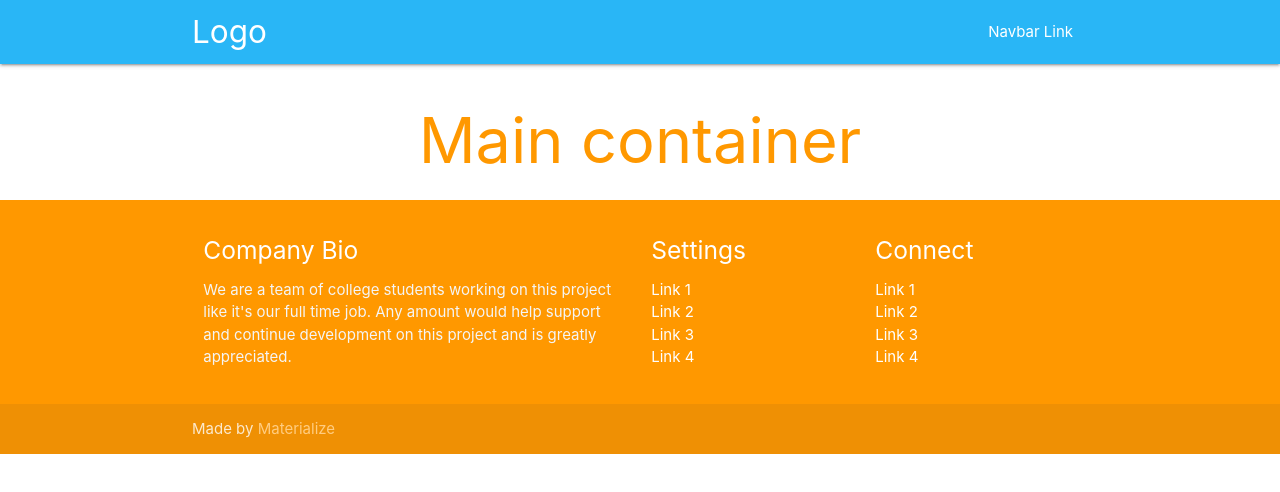
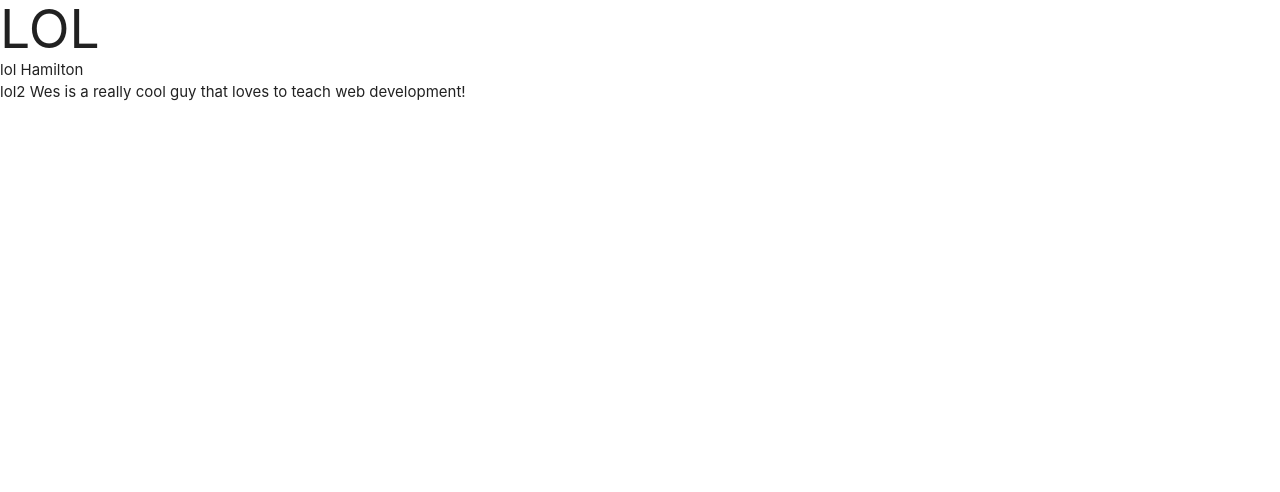
Before and after one commit to aiko17000/sylvan-quest, a plain HTML site: page index.html in a window 1280 px wide. Drawn offline with nearby package versions, Linux system fonts and the light colour scheme.

Commit message:
CSS full height width container + test debut systeme de rendering

```diff
--- /dev/null
+++ b/css/app.css
@@ -0,0 +1,27 @@
+html {
+  height: 100%;
+  margin: 0;
+  padding: 0;
+}
+body {
+  height: 100%;
+  margin: 0;
+  padding: 0;
+}
+
+#main-container {
+  width: 100%;
+  height: 100%;
+  margin: 0;
+  padding: 0;
+}
+
+body, div, dl, dt, dd, ul, ol, li, h1, h2, h3, h4, h5, h6, form, input, button, textarea, p, th, td, a
+{
+  margin: 0px;
+  padding: 0px;
+  border-top-width: 0px;
+  border-right-width: 0px;
+  border-bottom-width: 0px;
+  border-left-width: 0px;
+}
--- a/index.html
+++ b/index.html
@@ -5,69 +5,18 @@
     <link href="https://fonts.googleapis.com/icon?family=Material+Icons" rel="stylesheet">
     <!--Import materialize.css-->
     <link rel="stylesheet" href="https://cdnjs.cloudflare.com/ajax/libs/materialize/1.0.0/css/materialize.min.css">
-
+    <link rel="stylesheet" href="./css/app.css">
     <!--Let browser know website is optimized for mobile-->
     <meta name="viewport" content="width=device-width, initial-scale=1.0"/>
   </head>
 
   <body>
 
-    <!--Topbar-->
-     <nav class="light-blue lighten-1" role="navigation">
-    <div class="nav-wrapper container"><a id="logo-container" href="#" class="brand-logo">Logo</a>
-      <ul class="right hide-on-med-and-down">
-        <li><a href="#">Navbar Link</a></li>
-      </ul>
-
-      <ul id="nav-mobile" class="sidenav">
-        <li><a href="#">Navbar Link</a></li>
-      </ul>
-      <a href="#" data-target="nav-mobile" class="sidenav-trigger"><i class="material-icons">menu</i></a>
-    </div>
-  </nav>
 
    <!--Main container-->
-  <div class="container">
-    <h1 class="header center orange-text">Main container</h1>
+  <div id="main-container">
   </div>
 
-
-    <!--Footer-->
-   <footer class="page-footer orange">
-    <div class="container">
-      <div class="row">
-        <div class="col l6 s12">
-          <h5 class="white-text">Company Bio</h5>
-          <p class="grey-text text-lighten-4">We are a team of college students working on this project like it's our full time job. Any amount would help support and continue development on this project and is greatly appreciated.</p>
-
-
-        </div>
-        <div class="col l3 s12">
-          <h5 class="white-text">Settings</h5>
-          <ul>
-            <li><a class="white-text" href="#!">Link 1</a></li>
-            <li><a class="white-text" href="#!">Link 2</a></li>
-            <li><a class="white-text" href="#!">Link 3</a></li>
-            <li><a class="white-text" href="#!">Link 4</a></li>
-          </ul>
-        </div>
-        <div class="col l3 s12">
-          <h5 class="white-text">Connect</h5>
-          <ul>
-            <li><a class="white-text" href="#!">Link 1</a></li>
-            <li><a class="white-text" href="#!">Link 2</a></li>
-            <li><a class="white-text" href="#!">Link 3</a></li>
-            <li><a class="white-text" href="#!">Link 4</a></li>
-          </ul>
-        </div>
-      </div>
-    </div>
-    <div class="footer-copyright">
-      <div class="container">
-      Made by <a class="orange-text text-lighten-3" href="http://materializecss.com">Materialize</a>
-      </div>
-    </div>
-  </footer>
 
 
     <script src="https://cdnjs.cloudflare.com/ajax/libs/materialize/1.0.0/js/materialize.min.js"></script>
--- a/js/Game.js
+++ b/js/Game.js
@@ -1,10 +1,10 @@
-class Game extends {
+class Game {
 
     constructor()
     {
         this.count = 0;
         this.currentState = new WelcomeState(this);
-        this.endEvt = new Event('ended');
+        //this.endEvt = new Event('ended');
     }
 
     changeState(state)
--- a/js/GameOverState.js
+++ b/js/GameOverState.js
@@ -7,7 +7,7 @@ class GameOverState {
     go()
     {
         console.log(this.constructor.name);
-        console.log(this.game.endEvt);
-        this.game.dispatchEvent(this.game.endEvt);
+        //console.log(this.game.endEvt);
+        //this.game.dispatchEvent(this.game.endEvt);
     }
 }
--- a/js/WelcomeState.js
+++ b/js/WelcomeState.js
@@ -7,6 +7,34 @@ class WelcomeState {
     go()
     {
         console.log(this.constructor.name);
-        this.game.changeState(new TestSelectionState(this.game));
+        this.render();
+        //this.game.changeState(new TestSelectionState(this.game));
+    }
+
+
+    render()
+    {
+      const person = {
+    name: 'LOL',
+    job: 'Web Developer',
+    location: 'Hamilton',
+    bio: 'Wes is a really cool guy that loves to teach web development!'
+  }
+
+  // And then create our markup:
+  const markup = `
+  <div id="test" class="person">
+    <h2>
+        ${person.name}
+    </h2>
+    <p class="location">lol ${person.location}</p>
+    <p class="bio">lol2 ${person.bio}</p>
+  </div>
+  `;
+
+      var element = document.getElementById("main-container");
+      element.innerHTML = markup;
+      var test = document.getElementById("test");
+      test.onclick = function() { alert("moot!"); };
     }
 }
--- a/js/main.js
+++ b/js/main.js
@@ -12,4 +12,5 @@
         });**/
     }
 
+
 })();
```
